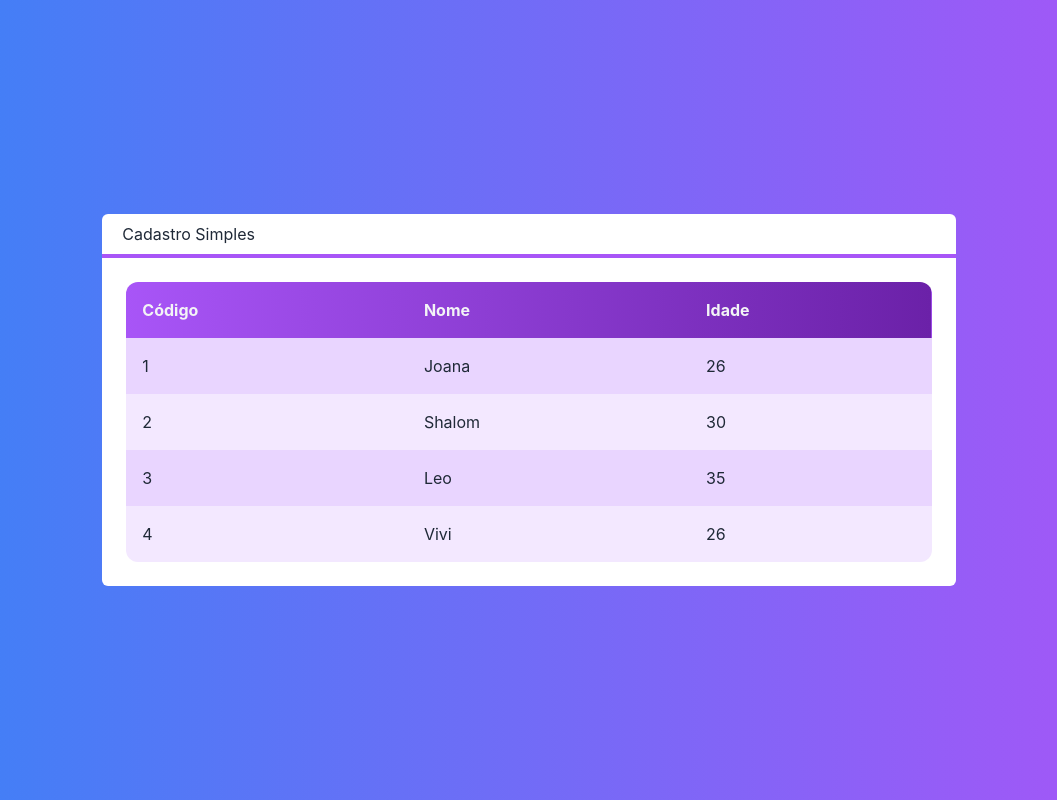
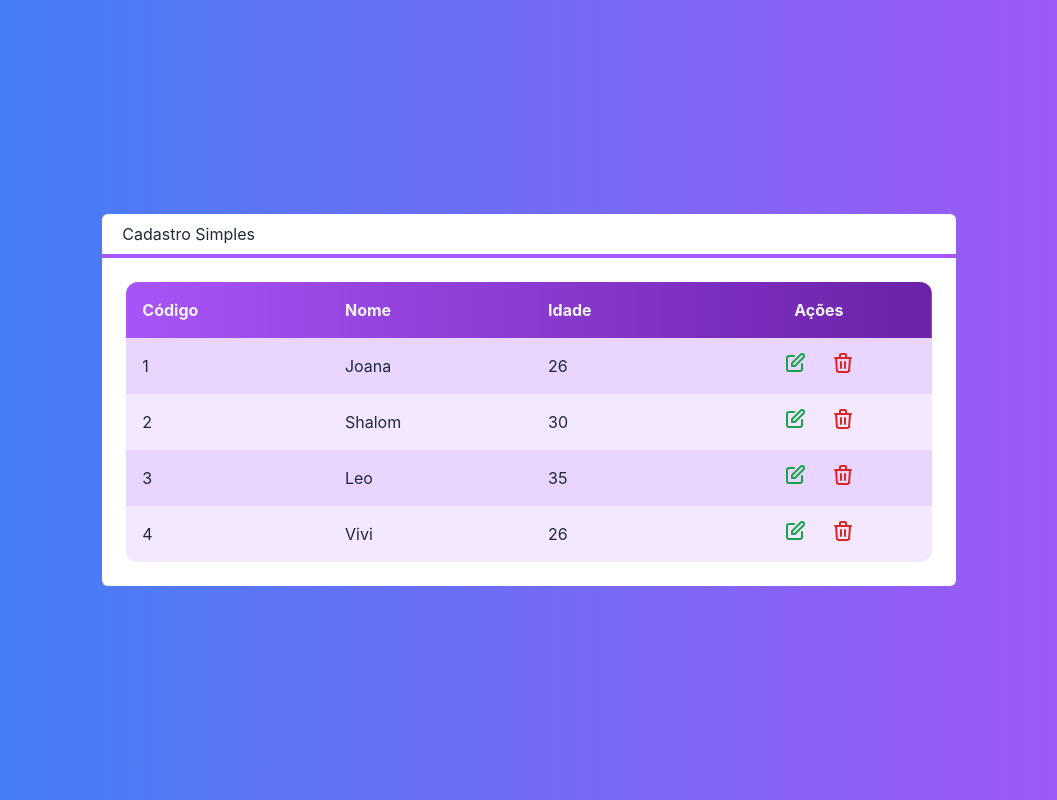
Before and after one commit to joanagodoy/nextjs-crud-cod3r, a Next.js app in the folder next-crud/: page / in a window 1280 px wide. Shown: the whole page, without its empty margins (111-1168 px from the left). Built offline with nearby package versions, Linux system fonts and the light colour scheme.

Commit message:
Add ações na tabela e eventos onClick

```diff
--- /dev/null
+++ b/next-crud/src/components/Icons.tsx
@@ -0,0 +1,11 @@
+export const IconeLixo = (
+    <svg xmlns="http://www.w3.org/2000/svg" className="h-6 w-6" fill="none" viewBox="0 0 24 24" stroke="currentColor">
+        <path strokeLinecap="round" strokeLinejoin="round" strokeWidth={2} d="M19 7l-.867 12.142A2 2 0 0116.138 21H7.862a2 2 0 01-1.995-1.858L5 7m5 4v6m4-6v6m1-10V4a1 1 0 00-1-1h-4a1 1 0 00-1 1v3M4 7h16" />
+    </svg>
+)
+
+export const IconeEdicao = (
+    <svg xmlns="http://www.w3.org/2000/svg" className="h-6 w-6" fill="none" viewBox="0 0 24 24" stroke="currentColor">
+        <path strokeLinecap="round" strokeLinejoin="round" strokeWidth={2} d="M11 5H6a2 2 0 00-2 2v11a2 2 0 002 2h11a2 2 0 002-2v-5m-1.414-9.414a2 2 0 112.828 2.828L11.828 15H9v-2.828l8.586-8.586z" />
+    </svg>
+)
--- a/next-crud/src/components/Tabela.tsx
+++ b/next-crud/src/components/Tabela.tsx
@@ -1,10 +1,16 @@
+import { Props } from "next/script"
 import Cliente from "../core/Cliente"
+import { IconeEdicao, IconeLixo } from "./Icons"
 
 interface TabelaProps{
-    clientes: Cliente[]
+    clientes: Cliente[],
+    clienteAlterado?: (cliente: Cliente) => void,
+    clienteExcluido?: (cliente: Cliente) => void
 }
 
 export default function Tabela(props: TabelaProps){
+
+    const mostrarAcoes = props.clienteAlterado || props.clienteExcluido
 
     function renderizarCabecalho(){
         return (
@@ -12,6 +18,7 @@
                 <th className="text-left p-4">Código</th>
                 <th className="text-left p-4">Nome</th>
                 <th className="text-left p-4">Idade</th>
+                {mostrarAcoes ? <th className="p-4">Ações</th> : false}
             </tr>
         )
     }
@@ -23,9 +30,33 @@
                     <td className="p-4">{cliente.id}</td>
                     <td className="p-4">{cliente.nome}</td>
                     <td className="p-4">{cliente.idade}</td>
+                    {mostrarAcoes ? renderizarAcoes(cliente) : false}
                 </tr>
             )
         })
+    }
+
+    function renderizarAcoes(cliente: Cliente){
+        return (
+            <td className="flex justify-center">
+                {props.clienteAlterado ?
+                    <button onClick={() => props.clienteAlterado?.(cliente)} className={`flex justify-center items-center
+                                        text-green-600 rounded-full p-2 m-1
+                                        hover:bg-purple-50
+                    `}>
+                        {IconeEdicao}
+                    </button>
+                : false}
+                {props.clienteExcluido ?
+                    <button onClick={() => props.clienteExcluido?.(cliente)} className={`flex justify-center items-center
+                                        text-red-600 rounded-full p-2 m-1
+                                        hover:bg-purple-50
+                    `}>
+                        {IconeLixo}
+                    </button>
+                : false}
+            </td>
+        )
     }
 
     return (
--- a/next-crud/src/pages/index.tsx
+++ b/next-crud/src/pages/index.tsx
@@ -11,6 +11,14 @@
     new Cliente('Vivi', 26, '4')
   ]
 
+  function clienteAlterado(cliente: Cliente){
+    console.log(cliente.nome)
+  }
+
+  function clienteExcluido(cliente: Cliente){
+    console.log(`Excluido... ${cliente.nome}`)
+  }
+
   return (
     <h1 className={`
       flex justify-center items-center h-screen
@@ -18,7 +26,10 @@
       text-white
     `}>
       <Layout titulo="Cadastro Simples">
-        <Tabela clientes={clientes}></Tabela>
+        <Tabela clientes={clientes}
+                clienteAlterado={clienteAlterado}
+                clienteExcluido={clienteExcluido}
+        />
       </Layout>
     </h1>
   )
```
